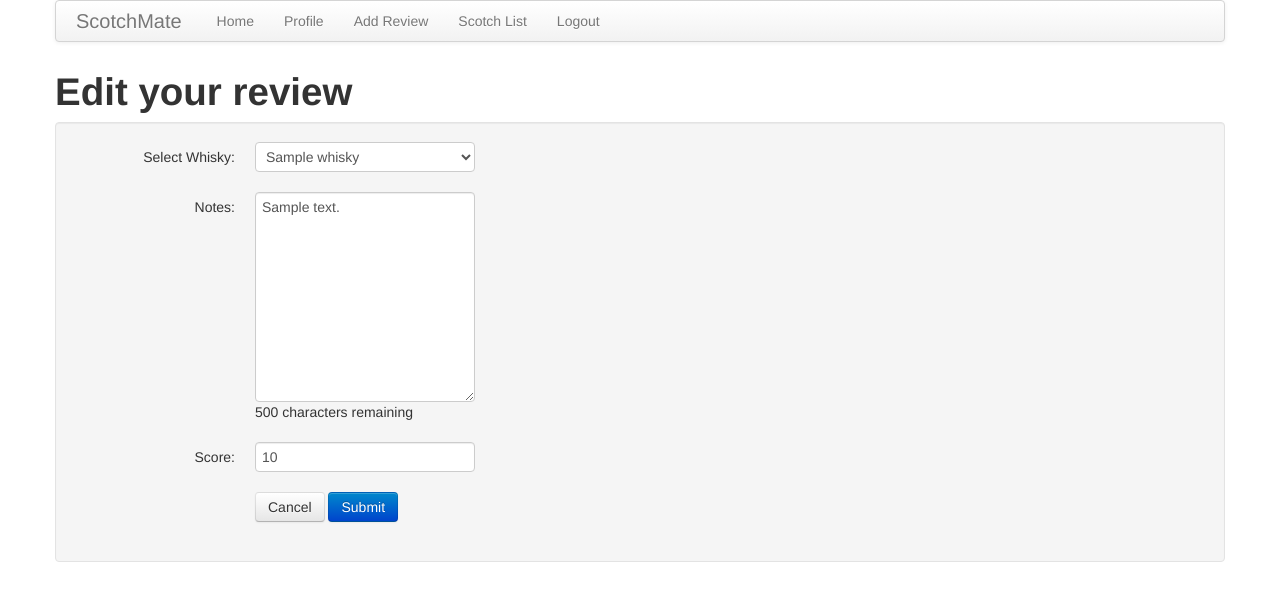
After one commit to acrfordyce/WhiskyApp, a Flask app: page /edit_review/1 in a window 1280 px wide. The commit adds this page. Shown: the top 601 px of the page. Run offline with Flask 2, Linux system fonts and the light colour scheme; a user stored in the database is signed in; tables that the repository leaves empty hold one stand-in row (values such as "Sample post").

Commit message:
Add edit functionality for reviews

```diff
--- /dev/null
+++ b/app/templates/edit_review.html
@@ -0,0 +1,58 @@
+<!-- extend base template -->
+{% extends 'base.html' %}
+{% block content %}
+<script type="text/javascript">
+    $(document).ready(function() {
+    var text_max = 500;
+    $('#textarea_feedback').html(text_max + ' characters remaining');
+
+    $('#textarea').keyup(function() {
+        var text_length = $('#textarea').val().length;
+        var text_remaining = text_max - text_length;
+
+        $('#textarea_feedback').html(text_remaining + ' characters remaining');
+    });
+});
+</script>
+        <h1>Edit your review</h1>
+        {% include 'flash.html' %}
+        <div class="well">
+            <form class="form-horizontal" action="" method="post" name="edit_review">
+                {{ form.hidden_tag() }}
+                <div class="control-group{% if form.errors.whisky %} error {% endif %}">
+                    <label class="control-label">Select Whisky:</label>
+                    <div class="controls">
+                        {{ form.whisky }}
+                        {% for error in form.errors.whisky %}
+                        <span class="help-inline">[{{ error }}]</span><br>
+                        {% endfor %}
+                    </div>
+                </div>
+                <div class="control-group{% if form.errors.notes %} error {% endif %}">
+                    <label class="control-label">Notes:</label>
+                    <div class="controls">
+                        {{ form.notes(cols = 32, rows = 10, id = "textarea") }}
+                        <div id="textarea_feedback"></div>
+                        {% for error in form.errors.notes %}
+                        <span class="help-inline">[{{ error }}]</span><br>
+                        {% endfor %}
+                    </div>
+                </div>
+                <div class="control-group{% if form.errors.score %} error {% endif %}">
+                    <label class="control-label">Score:</label>
+                    <div class="controls">
+                        {{ form.score(size = 3, placeholder = "out of 100") }}
+                        {% for error in form.errors.score %}
+                        <span class="help-inline">[{{ error }}]</span><br>
+                        {% endfor %}
+                    </div>
+                </div>
+                <div class="control-group">
+                    <div class="controls">
+                        <input class="btn" type="submit" name="action" value="Cancel">
+                        <input class="btn btn-primary" name="action" type="submit" value="Submit">
+                    </div>
+                </div>
+            </form>
+        </div>
+{% endblock %}
--- a/app/templates/review.html
+++ b/app/templates/review.html
@@ -8,6 +8,9 @@
             <p>{{ review.notes }}</p>
             <p><strong>{{ review.score }}/100</strong></p>
             <p>[{{ review.timestamp }}]</p>
+            {% if current_user.nickname == review.author.nickname %}
+            <p><a href="{{ url_for('edit_review', review_id=review.id) }}">Edit</a></p>
+            {% endif %}
         </td>
     </tr>
 </table>
--- a/app/views.py
+++ b/app/views.py
@@ -1,4 +1,4 @@
-from flask import render_template, flash, redirect, url_for
+from flask import render_template, flash, redirect, url_for, request
 from flask_login import login_user, logout_user, current_user, login_required
 from app.oauth import OAuthSignIn
 from app import app, db, lm
@@ -127,6 +127,38 @@ def add_review():
                            title='Add Review')
 
 
+@app.route('/edit_review/<review_id>', methods=['GET', 'POST'])
+@login_required
+def edit_review(review_id):
+    current_review = Review.query.filter_by(id=review_id).first()
+    form = AddReviewForm(current_user.nickname)
+    whiskies = Whisky.query.order_by(Whisky.name.asc())
+    current_whisky_num = whiskies.all().index(current_review.whisky) + 1
+    choices = list(enumerate([whisky.name for whisky in whiskies], start=1))
+    form.whisky.choices = choices
+    if form.validate_on_submit():
+        if request.form['action'] == 'Cancel':
+            print('Cancel Button')
+            return redirect(url_for('user', nickname=current_user.nickname))
+        print('Submit Button')
+        whisky_display = dict(choices).get(form.whisky.data)
+        whisky = Whisky.query.filter_by(name=whisky_display).first()
+        current_review.whisky = whisky
+        current_review.notes = form.notes.data
+        current_review.score = form.score.data
+        db.session.commit()
+        flash('Your edits have been saved.')
+        return redirect(url_for('user', nickname=current_user.nickname))
+    else:
+        form.whisky.data = current_whisky_num
+        form.notes.data = current_review.notes
+        form.score.data = current_review.score
+    return render_template('edit_review.html',
+                           form=form,
+                           title='Edit Review'
+    )
+
+
 @app.route('/add_whisky', methods=['GET', 'POST'])
 @login_required
 def add_whisky():
```
